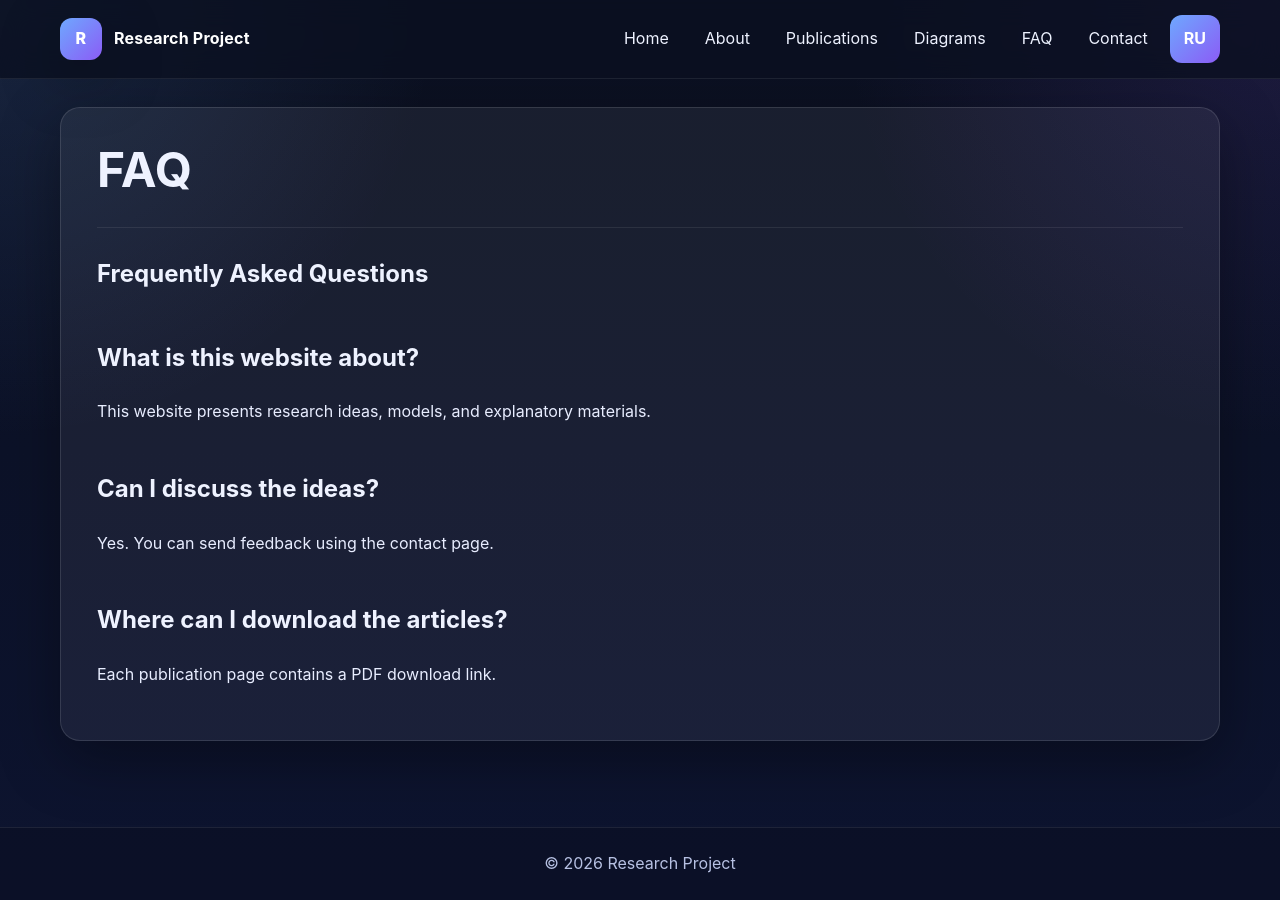
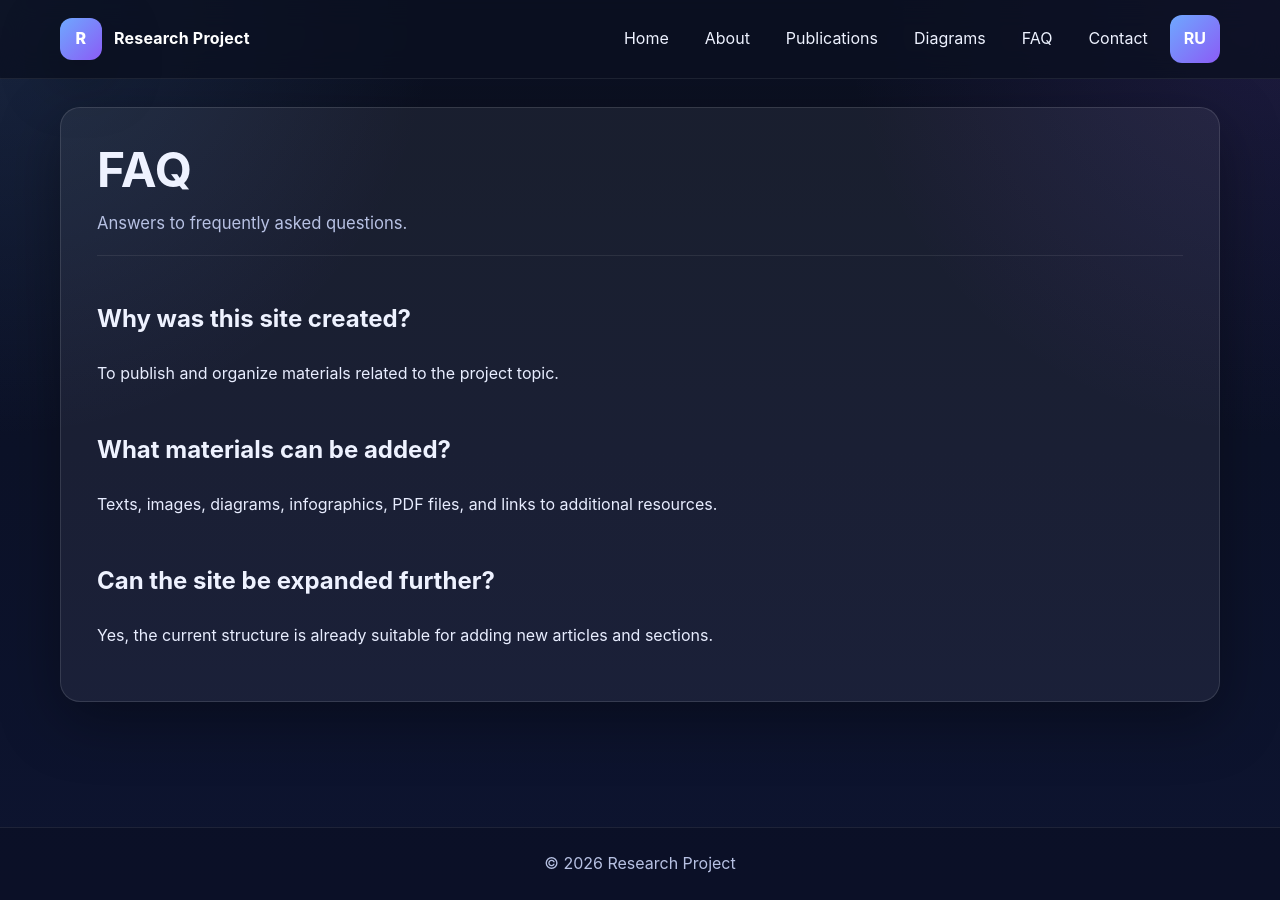
Before and after one commit to naoumov-ilia/naoumov-ilia.github.io, a Jekyll site: the page built from en/faq.md, in a window 1280 px wide. Built offline with Jekyll 4.4.1, drawn with Linux system fonts in a browser that asks for light colours.

Commit message:
Update faq.md

```diff
--- a/en/faq.md
+++ b/en/faq.md
@@ -1,20 +1,20 @@
 ---
 layout: page
-title: "FAQ"
+title: FAQ
 lang: en
+ref: faq
+description: Answers to frequently asked questions.
 permalink: /en/faq/
 ---
 
-# Frequently Asked Questions
+## Why was this site created?
 
-## What is this website about?
+To publish and organize materials related to the project topic.
 
-This website presents research ideas, models, and explanatory materials.
+## What materials can be added?
 
-## Can I discuss the ideas?
+Texts, images, diagrams, infographics, PDF files, and links to additional resources.
 
-Yes. You can send feedback using the contact page.
+## Can the site be expanded further?
 
-## Where can I download the articles?
-
-Each publication page contains a PDF download link.
+Yes, the current structure is already suitable for adding new articles and sections.
```
